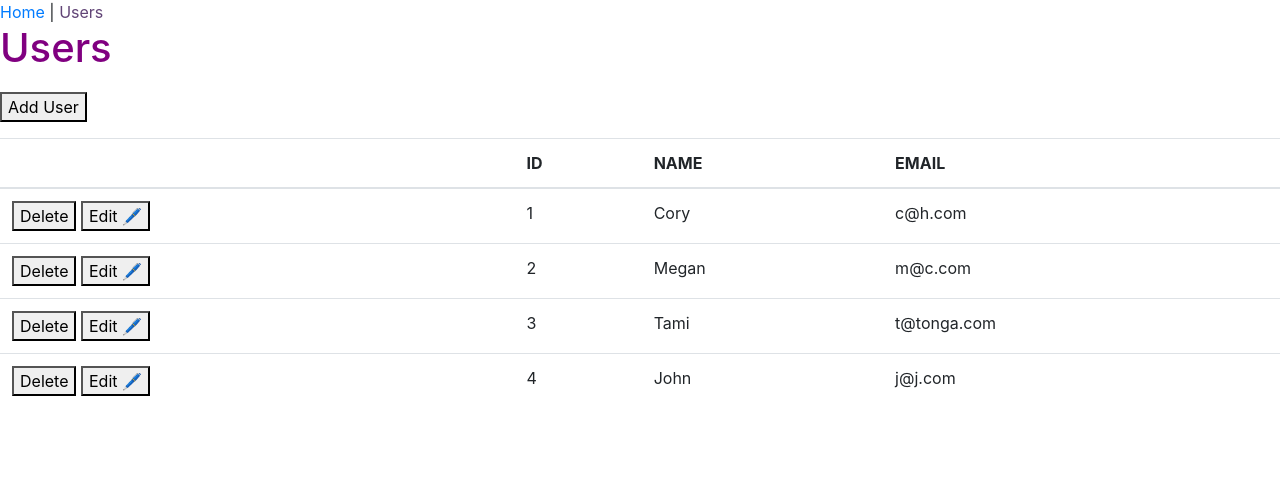
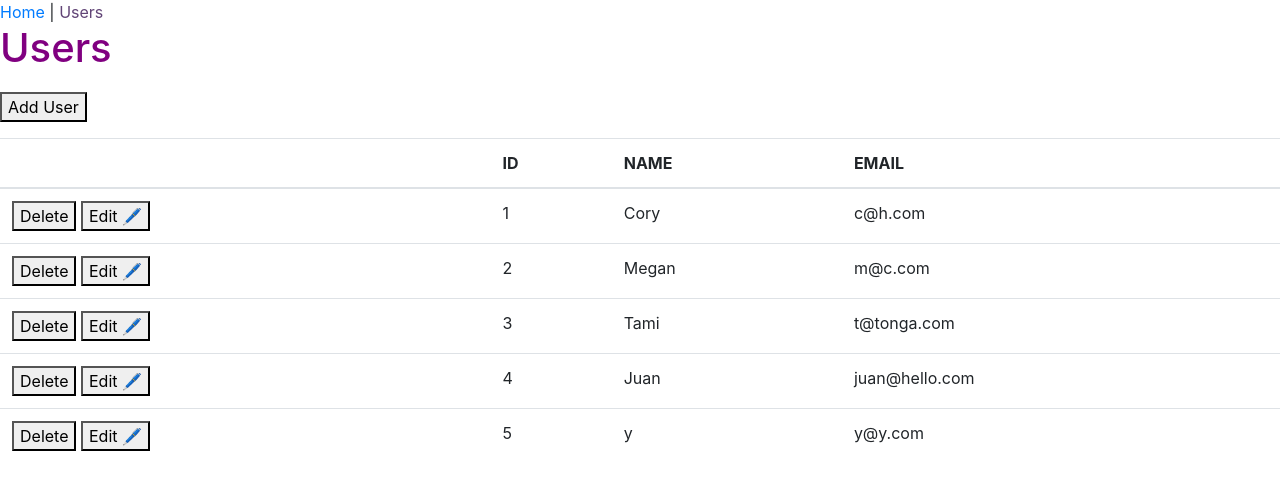
Before and after one commit to JeremiahMullane/react-training, a React (Create React App) app: page /users in a window 1280 px wide. Shown: the top 490 px of the page. Built offline with nearby package versions, Linux system fonts and the light colour scheme; data requests are answered from the project's data file.

Commit message:
lift state to App layer

```diff
--- a/db.json
+++ b/db.json
@@ -16,9 +16,14 @@
       "email": "t@tonga.com"
     },
     {
-      "name": "John",
-      "email": "j@j.com",
+      "name": "Juan",
+      "email": "juan@hello.com",
       "id": 4
+    },
+    {
+      "name": "y",
+      "email": "y@y.com",
+      "id": 5
     }
   ]
 }
--- a/src/App.js
+++ b/src/App.js
@@ -1,4 +1,5 @@
-import React from "react";
+import React, { useState, useEffect } from "react";
+import { getUsers, deleteUser, addUser } from "./api/userApi";
 import Users from "./Users";
 import Home from "./Home";
 import Nav from "./Nav";
@@ -6,13 +7,44 @@ import ManageUser from "./ManageUser";
 import { Route } from "react-router-dom";
 
 function App() {
+  const [users, setUsers] = useState([]);
+
+  // useEffect runs by default after every render
+  useEffect(() => {
+    // Using _users to avoid naming confusion with users above
+    getUsers().then(_users => setUsers(_users));
+  }, []); //empty dependency array means change default to "run just once" when rendered
+
+  function handleDelete(id) {
+    deleteUser(id).then(() => {
+      // Remove deleted element from users array
+      const newUsers = users.filter(user => user.id !== id);
+      setUsers(newUsers); //update state, so React knows to re-render
+    });
+  }
+
+  async function handleAdd(user) {
+    const savedUser = await addUser(user);
+    setUsers([...users, savedUser]);
+  }
+
   return (
     <>
       <Nav />
       <Route path="/" component={Home} exact />
-      <Route path="/users" component={Users} />
-      <Route path="/manage-user/:userId?" component={ManageUser} />{" "}
-      {/*optional second segment in URL at '?' */}
+      <Route
+        path="/users"
+        render={reactRouterProps => {
+          return <Users users={users} deleteUser={handleDelete} />;
+        }}
+      />{" "}
+      {/*pass props to User components */}
+      <Route
+        path="/manage-user/:userId?"
+        render={reactRouterProps => {
+          return <ManageUser handleAdd={handleAdd} />;
+        }}
+      />{" "}
     </>
   );
 }
--- a/src/Home.js
+++ b/src/Home.js
@@ -1,10 +1,24 @@
 import React from "react";
 
 function Home() {
+  const h1Style = {
+    color: "purple",
+    marginBottom: 20
+  };
+
+  const h2Style = {
+    color: "blue",
+    fontStyle: "oblique",
+    textShadow: "1px 1px black",
+    marginBottom: 20
+  };
+
   return (
     <>
-      <h1>Home</h1>
-      <h2>Welcome to your React App!</h2>
+      <h1 className="header" style={h1Style}>
+        Home
+      </h1>
+      <h2 style={h2Style}>Welcome to your React App!</h2>
     </>
   );
 }
--- a/src/ManageUser.js
+++ b/src/ManageUser.js
@@ -1,9 +1,8 @@
 import React, { useState, useEffect } from "react";
-import { addUser } from "./api/userApi";
 import { Redirect, useRouteMatch } from "react-router-dom";
 import Input from "./Input";
 
-function ManageUser() {
+function ManageUser({ handleAdd }) {
   const match = useRouteMatch(); // info about the matching URL, can pull out the userId param from URL
   const { userId } = match.params; // destructure id from match.params.userId
 
@@ -16,17 +15,18 @@ function ManageUser() {
   useEffect(() => {
     //call useEffect to run code upon page load
     if (userId) {
+      // TODO: Get the userId out of props.users
     }
   });
 
+  function handleUserChange(event) {
+    setUser({ ...user, [event.target.id]: event.target.value }); // Brackets are "computed property syntax"- sets a property using a variable
+  }
+
   async function handleSubmit(event) {
     event.preventDefault(); // stop browswer from posting back after await
-    const savedUser = await addUser(user);
+    await handleAdd(user);
     setSaveCompleted(true);
-  }
-
-  function handleUserChange(event) {
-    setUser({ ...user, [event.target.id]: event.target.value }); // Brackets are "computed property syntax"- sets a property using a variable
   }
 
   return (
--- a/src/Users.js
+++ b/src/Users.js
@@ -1,28 +1,13 @@
-import React, { useState, useEffect } from "react";
+import React from "react";
+import PropTypes from "prop-types";
 import { Link } from "react-router-dom";
-import { getUsers, deleteUser } from "./api/userApi";
 
-function Users() {
-  const [users, setUsers] = useState([]);
-
-  // useEffect runs by default after every render
-  useEffect(() => {
-    // Using _users to avoid naming confusion with users above
-    getUsers().then(_users => setUsers(_users));
-  }, []); //empty dependency array means change default to "run just once"
-
+function Users({ users, deleteUser }) {
+  //destructure props argument
   const h1Style = {
     color: "purple",
     marginBottom: 20
   };
-
-  function handleDelete(id) {
-    deleteUser(id).then(() => {
-      // Remove deleted element from users array
-      const newUsers = users.filter(user => user.id !== id);
-      setUsers(newUsers); //update state, so React knows to re-render
-    });
-  }
 
   return (
     <>
@@ -49,7 +34,7 @@ function Users() {
             <tr key={user.id}>
               <td>
                 {/* Delay execution via arrow func */}
-                <button onClick={() => handleDelete(user.id)}>Delete</button>
+                <button onClick={() => deleteUser(user.id)}>Delete</button>
                 <Link to={"/manage-user/" + user.id}>
                   {" "}
                   {/*includes optional id metadata in URL */}
@@ -67,6 +52,11 @@ function Users() {
   );
 }
 
+Users.propTypes = {
+  users: PropTypes.array.isRequired,
+  deleteUser: PropTypes.func.isRequired
+};
+
 export default Users;
 
 /*
```
